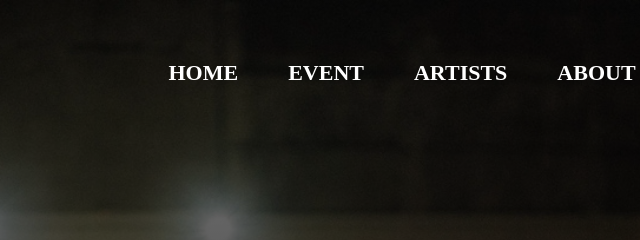
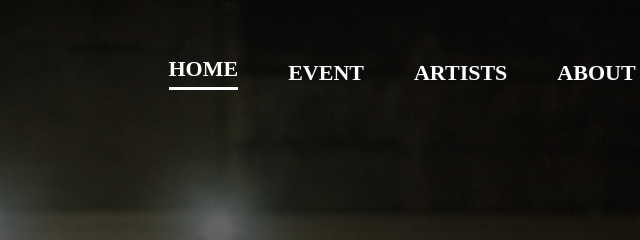
Before and after one commit to hyp9617/Nova-Records, a plain HTML site: page index.html in a window 1280 px wide. In both pictures the pointer is over the item "HOME". Shown: the top 240 px of the page, 336-976 px from the left. Drawn offline with Linux system fonts and the light colour scheme.

Commit message:
Navigation list animation added

```diff
--- a/assets/style/style.css
+++ b/assets/style/style.css
@@ -31,6 +31,7 @@ nav {
 .btn-container li{
   display: inline-block;
   margin-right: 5rem;
+  transition: 0.3s;
 }
 
 a {
@@ -43,6 +44,11 @@ a {
 
 img {
   width: 15rem;
+}
+
+.btn-container li:hover {
+  padding-bottom: 0.5rem;
+  border-bottom: 3px #fff solid;
 }
 
 /* ----------- */
```
